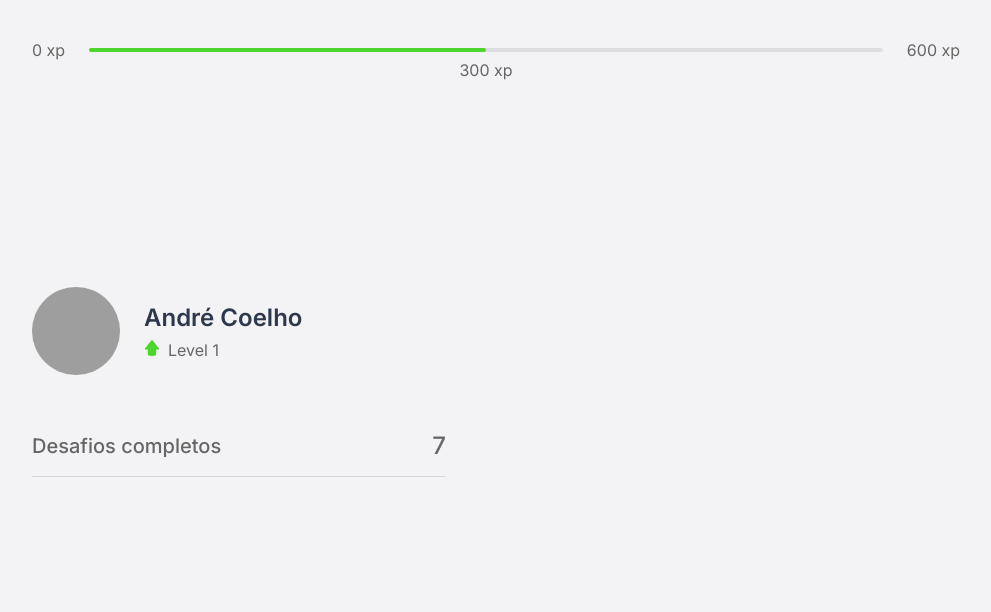
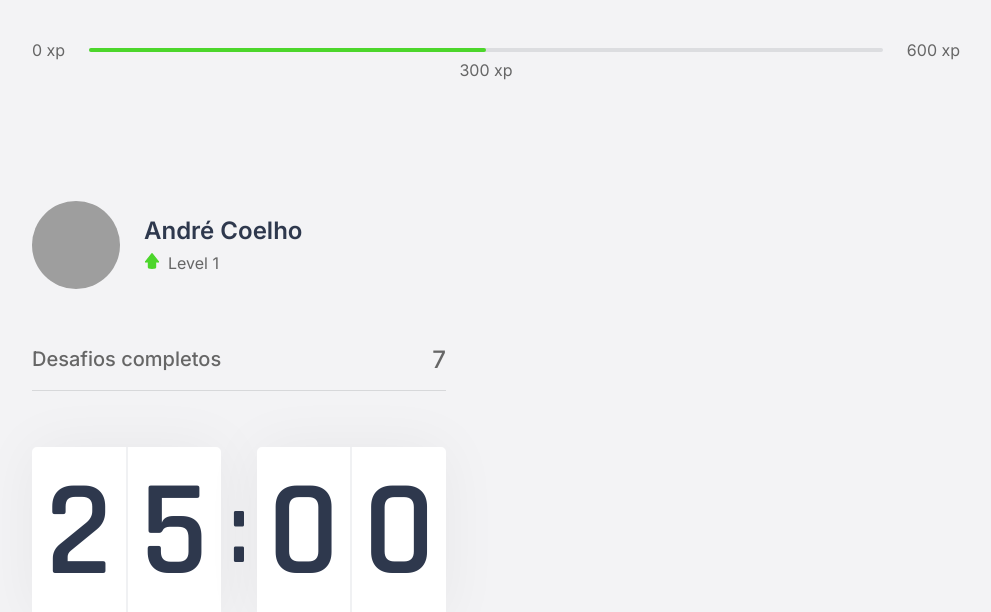
Before and after one commit to avrcoelho/next-level-week-4-moveit, a Next.js app: page / in a window 1280 px wide. Shown: the top 612 px of the page, without its empty margins (144-1135 px from the left). Built offline with nearby package versions, Linux system fonts and the light colour scheme; grey boxes are pictures that could not be loaded.

Commit message:
feat: Countdown component

```diff
--- /dev/null
+++ b/src/components/Countdown.tsx
@@ -0,0 +1,19 @@
+import React from "react";
+
+import styles from "../styles/components/Countdown.module.css";
+
+export const Countdown = () => {
+  return (
+    <div className={styles.countdownContainer}>
+      <div>
+        <span>2</span>
+        <span>5</span>
+      </div>
+      <span>:</span>
+      <div>
+        <span>0</span>
+        <span>0</span>
+      </div>
+    </div>
+  );
+};
--- a/src/pages/index.tsx
+++ b/src/pages/index.tsx
@@ -1,6 +1,7 @@
 import { ExperienceBar } from "../components/ExperienceBar";
 import { Profile } from "../components/Profile";
 import { CompletedChallenges } from "../components/CompletedChallenges";
+import { Countdown } from "../components/Countdown";
 
 import styles from "../styles/pages/Home.module.css";
 
@@ -13,6 +14,7 @@ export default function Home() {
         <div>
           <Profile />
           <CompletedChallenges />
+          <Countdown />
         </div>
         <div></div>
       </section>
--- /dev/null
+++ b/src/styles/components/Countdown.module.css
@@ -0,0 +1,38 @@
+.countdownContainer {
+  display: flex;
+  align-items: center;
+
+  font-family: Rajdhani;
+  font-weight: 600;
+  color: var(--title);
+}
+
+.countdownContainer > div {
+  flex: 1;
+  display: flex;
+  align-items: center;
+  justify-content: space-evenly;
+
+  background: var(--white);
+  box-shadow: 0 0 60px rgba(0, 0, 0, 0.05);
+  border-radius: 5px;
+  font-size: 8.5rem;
+  text-align: center;
+}
+
+.countdownContainer > div span {
+  flex: 1;
+}
+
+.countdownContainer > div span:first-child {
+  border-right: 1px solid #f0f1f3;
+}
+
+.countdownContainer > div span:last-child {
+  border-left: 1px solid #f0f1f3;
+}
+
+.countdownContainer > span {
+  font-size: 6.25rem;
+  margin: 0 0.5rem;
+}
```
